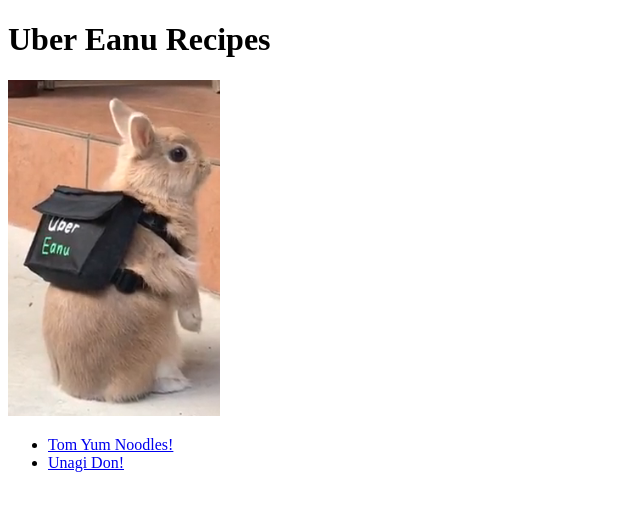
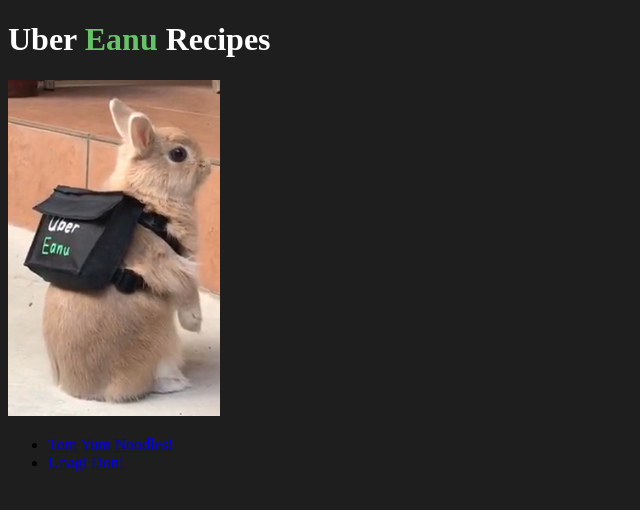
Before and after one commit to meeroTheo/odin-recipes, a plain HTML site: page index.html in a window 1280 px wide. Shown: the whole page, without its empty margins (0-640 px from the left). Drawn offline with Linux system fonts and the light colour scheme.

Commit message:
Change background color & title color

```diff
--- a/index.html
+++ b/index.html
@@ -5,14 +5,14 @@
     <meta http-equiv="X-UA-Compatible" content="IE=edge">
     <meta name="viewport" content="width=device-width, initial-scale=1.0">
     <title>Uber Eanu Recipes</title>
+    <link rel="stylesheet" href="style.css">
 </head>
 <body>
-    <h1>Uber Eanu Recipes</h1>
+    <h1 id="title">Uber <mark class ="green">Eanu</mark> Recipes</h1>
     <img src="./images/ubereanu.jpg" alt="Uber Eats Rabbit">
     <ul>
         <li><a href="./recipes/tomyum.html">Tom Yum Noodles!</a></li>
         <li><a href="./recipes/unagidon.html">Unagi Don!</a></li>
     </ul>
-
 </body>
 </html>
--- /dev/null
+++ b/style.css
@@ -0,0 +1,12 @@
+body  {
+    background-color: #1e1e1e;
+}
+
+#title{
+    color:white
+}
+
+mark.green{
+    color:rgb(104, 195, 104);
+    background-color: #1e1e1e;
+}
```
